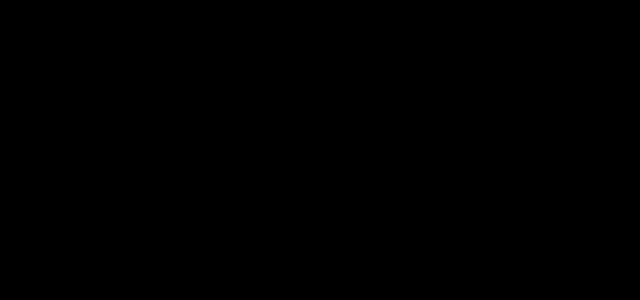
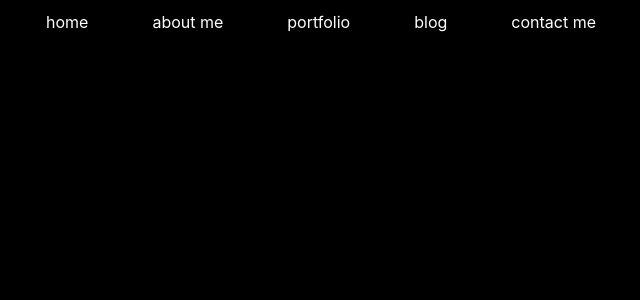
Before and after one commit to xtrm-en/test.xtrm.me, a Next.js app: page / in a window 1280 px wide. Shown: the top 300 px of the page, without its empty margins (319-959 px from the left). Built offline with nearby package versions, Linux system fonts and the light colour scheme.

Commit message:
add navbar

```diff
--- a/components/NavBar/NavBar.tsx
+++ b/components/NavBar/NavBar.tsx
@@ -1,6 +1,15 @@
 export default function NavBar() {
     return (
-        <>
-        </>
+        <nav className="px-2 sm:px-4 py-2.5">
+            <div className="container flex flex-wrap justify-around items-center mx-auto">
+                <div className="items-center hidden space-x-16 lg:flex">
+                    <a href="/" className="hover:text-purple-300 hover:underline" title="the landing page">home</a>
+                    <a href="#" className="hover:text-purple-300 hover:underline" title="cool info">about me</a>
+                    <a href="#" className="hover:text-purple-300 hover:underline" title="some of my work">portfolio</a>
+                    <a href="#" className="hover:text-purple-300 hover:underline" title="articles about random topics">blog</a>
+                    <a href="#" className="hover:text-purple-300 hover:underline" title="my socials, pgp, & email">contact me</a>
+                </div>
+            </div>
+        </nav>
     )
 }
--- /dev/null
+++ b/pages/404.tsx
@@ -0,0 +1,15 @@
+// 404.js
+import Link from 'next/link'
+
+export default function FourOhFour() {
+    return (
+        <>
+            <h1>404 - Page Not Found</h1>
+            <Link href="/">
+                <a>
+                    Go back home
+                </a>
+            </Link>
+        </>
+    )
+}
--- a/pages/index.js
+++ b/pages/index.tsx
@@ -6,7 +6,7 @@ export default function Home() {
   return (
     <>
       <Head>
-        <title>xtrm.me · landing</title>
+        <title>xtrm.me · home</title>
         <link rel="icon" type="image/x-icon" href="/favicon.ico" />
         <link rel="canonical" href="https://xtrm.me/" />
 
@@ -38,13 +38,11 @@ export default function Home() {
         <meta property="twitter:image" content="https://xtrm.me/assets/img/logo.png" />
       </Head>
 
-      <NavBar />
+      <>
+        <NavBar />
 
-      <main>
-
-      </main>
-
-      <Footer />
+        <Footer />
+      </>
     </>
   )
 }
--- a/styles/globals.css
+++ b/styles/globals.css
@@ -8,14 +8,6 @@ body {
   margin: 0;
   font-family: -apple-system, BlinkMacSystemFont, Segoe UI, Roboto, Oxygen,
     Ubuntu, Cantarell, Fira Sans, Droid Sans, Helvetica Neue, sans-serif;
-  background-color: #000;
+  background-color: black;
+  color: white;
 }
-
-a {
-  color: inherit;
-  text-decoration: none;
-}
-
-* {
-  box-sizing: border-box;
-}
```
